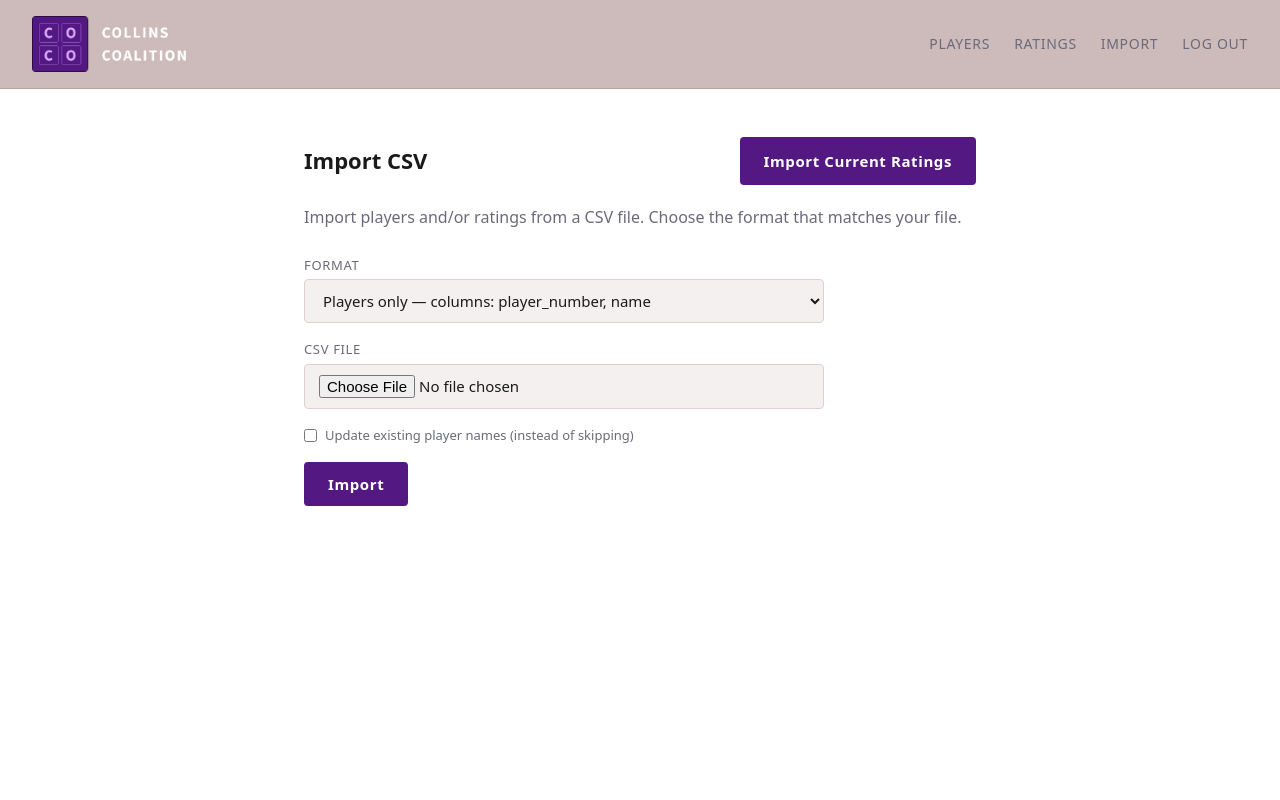
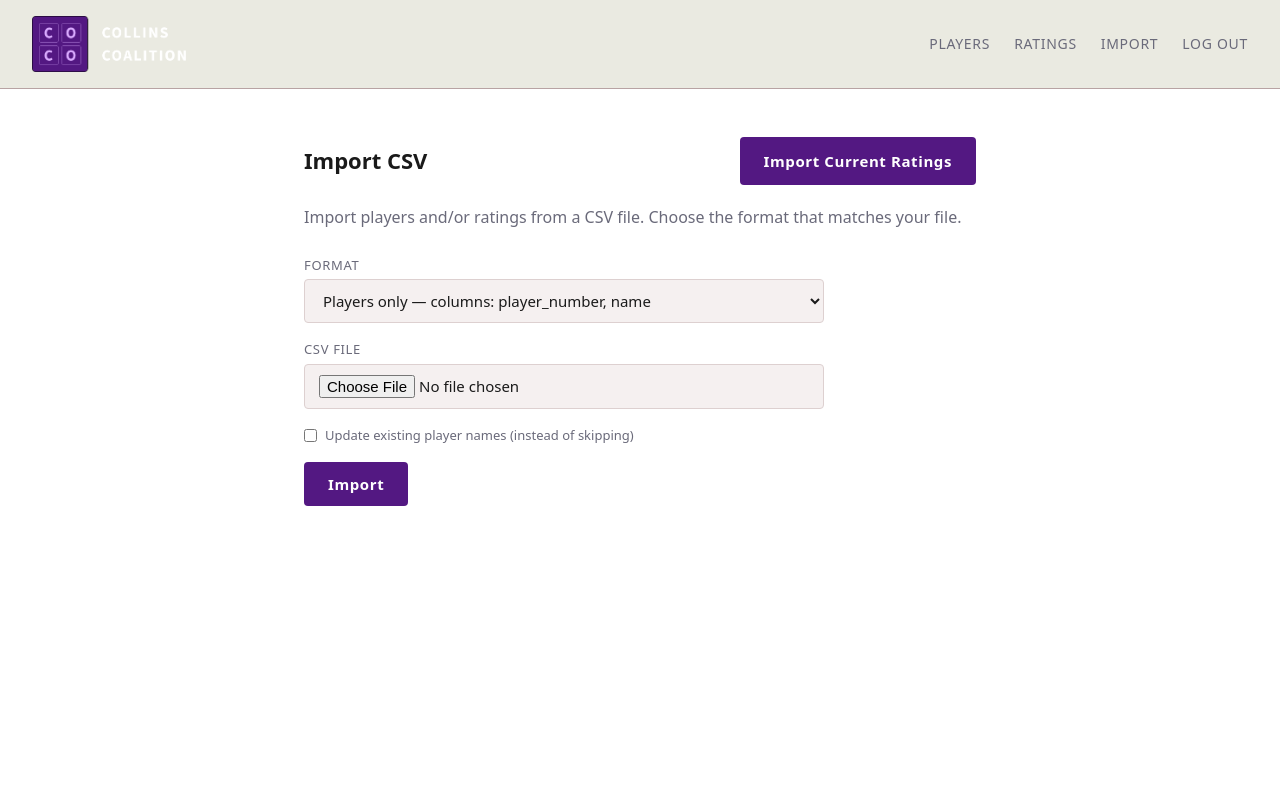
Before and after one commit to cocoscrabble/ratings, a Django app: page /manage/import/ in a window 1280 px wide. Run offline with Django 5.2, Linux system fonts and the light colour scheme; the visitor is signed in with stand-in values (Sample User, id 1).

Commit message:
change header background

```diff
--- a/static/css/style.css
+++ b/static/css/style.css
@@ -17,7 +17,7 @@
   --text-muted: #6a6a7a;
   --accent: #531882;
   --accent-hover: #421568;
-  --header-bg: #cdbaba;
+  --header-bg: #eaeae1;
   --font: system-ui, -apple-system, "Segoe UI", sans-serif;
 }
 
```
